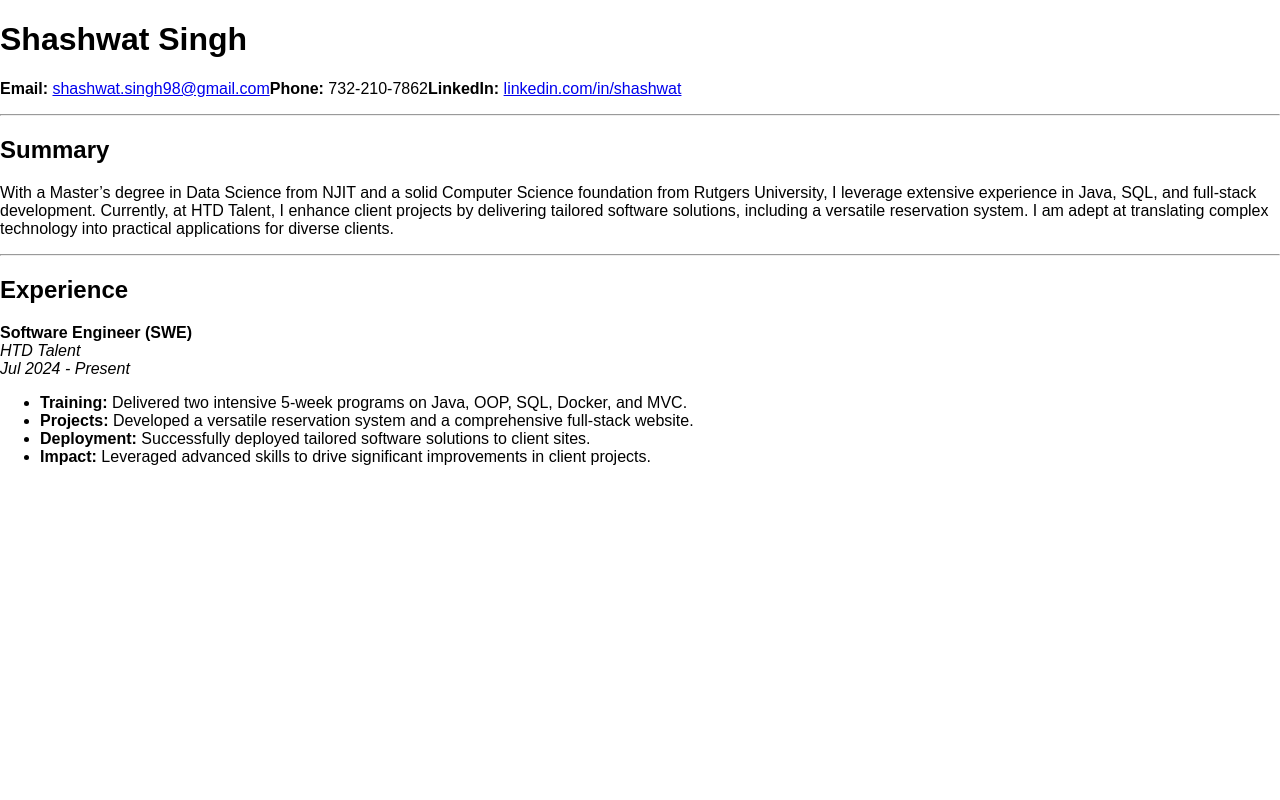
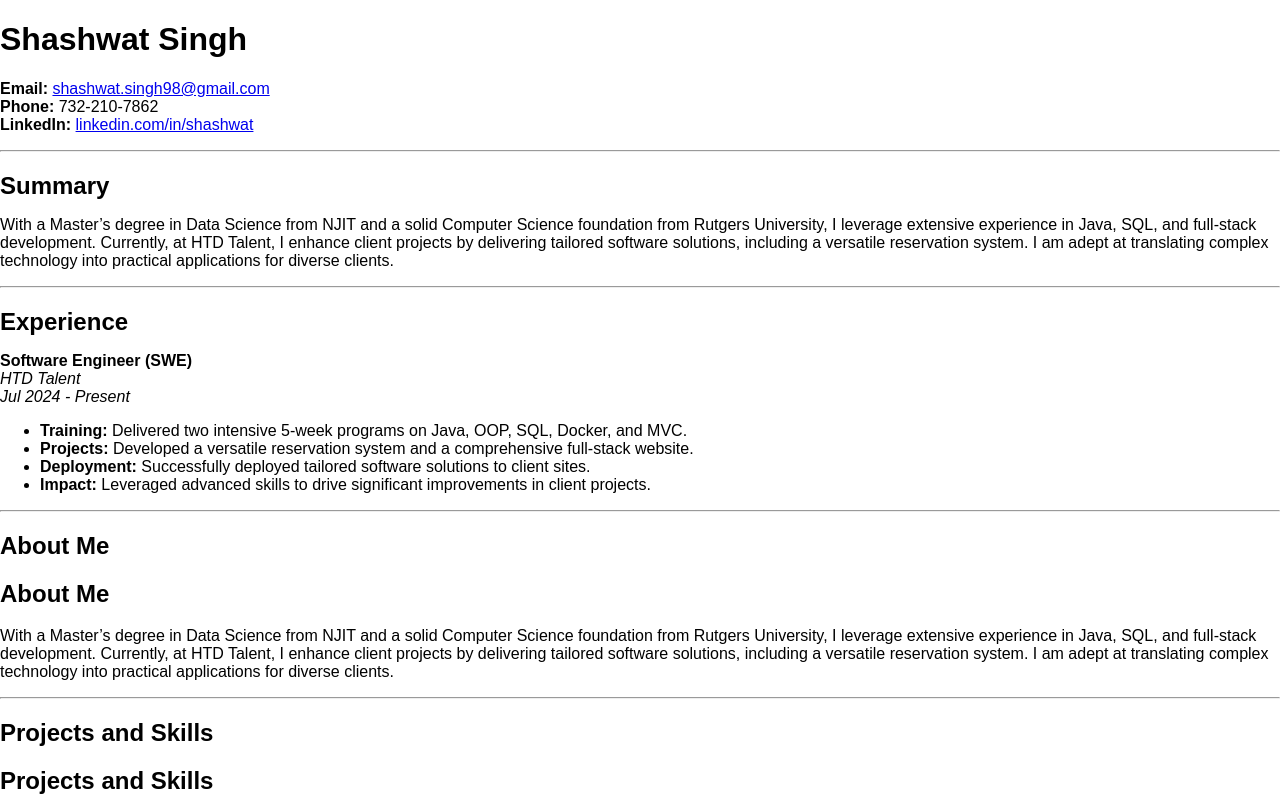
Before and after one commit to shashw4t/GH-Page-Old, a React (Create React App) app: page / in a window 1280 px wide. Shown: the top 800 px of the page. Built offline with nearby package versions, Linux system fonts and the light colour scheme.

Commit message:
chore: Update homepage title and add sections to index.html

```diff
--- a/public/index.html
+++ b/public/index.html
@@ -1,11 +1,12 @@
 <!DOCTYPE html>
 <html lang="en">
 <head>
-  <meta charset="UTF-8">
-  <meta name="viewport" content="width=device-width, initial-scale=1.0">
-  <title>React App</title>
+    <meta charset="UTF-8">
+    <meta name="viewport" content="width=device-width, initial-scale=1.0">
+    <title>Shashwat Singh</title>
 </head>
 <body>
-  <div id="root"></div>
+    <div id="root"></div>
+    <script src="index.js"></script>
 </body>
 </html>
--- a/src/App.js
+++ b/src/App.js
@@ -1,19 +1,24 @@
 import React from 'react';
+import AboutMe from './components/AboutMe';
+import ProjectsAndSkills from './components/ProjectsAndSkills';
+import Section from './components/Section';
+import './styles.css';
 
 function App() {
 	return (
 		<div className="container-lg px-3 my-5 markdown-body">
 			<h1 id="shashwat-singh">Shashwat Singh</h1>
 			<p>
-				<strong>Email:</strong> <a href="mailto:shashwat.singh98@gmail.com">shashwat.singh98@gmail.com</a>
-				<strong>Phone:</strong> 732-210-7862
+				<strong>Email:</strong> <a href="mailto:shashwat.singh98@gmail.com">shashwat.singh98@gmail.com</a><br />
+				<strong>Phone:</strong> 732-210-7862<br />
 				<strong>LinkedIn:</strong> <a href="https://linkedin.com/in/shashwhat">linkedin.com/in/shashwat</a>
 			</p>
 			<hr />
-			<h2 id="summary">Summary</h2>
+			<Section id="summary" title="Summary">
 				<p>With a Master’s degree in Data Science from NJIT and a solid Computer Science foundation from Rutgers University, I leverage extensive experience in Java, SQL, and full-stack development. Currently, at HTD Talent, I enhance client projects by delivering tailored software solutions, including a versatile reservation system. I am adept at translating complex technology into practical applications for diverse clients.</p>
+			</Section>
 			<hr />
-			<h2 id="experience">Experience</h2>
+			<Section id="experience" title="Experience">
 				<p><strong>Software Engineer (SWE)</strong><br />
 				<em>HTD Talent</em><br />
 				<em>Jul 2024 - Present</em></p>
@@ -23,7 +28,15 @@ function App() {
 					<li><strong>Deployment:</strong> Successfully deployed tailored software solutions to client sites.</li>
 					<li><strong>Impact:</strong> Leveraged advanced skills to drive significant improvements in client projects.</li>
 				</ul>
-			{/* Continue converting the rest of the HTML content to JSX */}
+			</Section>
+			<hr />
+			<Section id="about-me" title="About Me">
+				<AboutMe />
+			</Section>
+			<hr />
+			<Section id="projects-and-skills" title="Projects and Skills">
+				<ProjectsAndSkills />
+			</Section>
 		</div>
 	);
 }
```
Also changed, not shown: 1 other file (tests, documents, lock files or other folders). Lines whose indentation alone changed are shown as unchanged.
